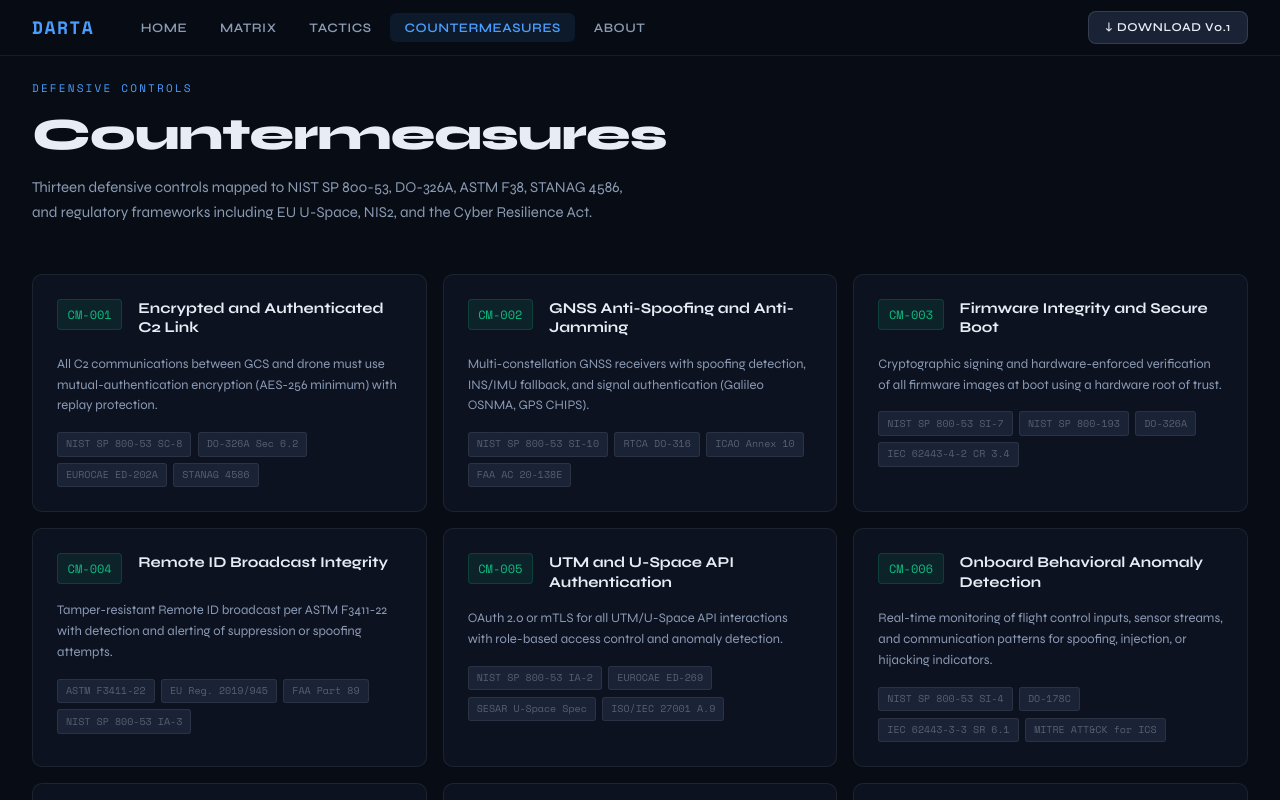
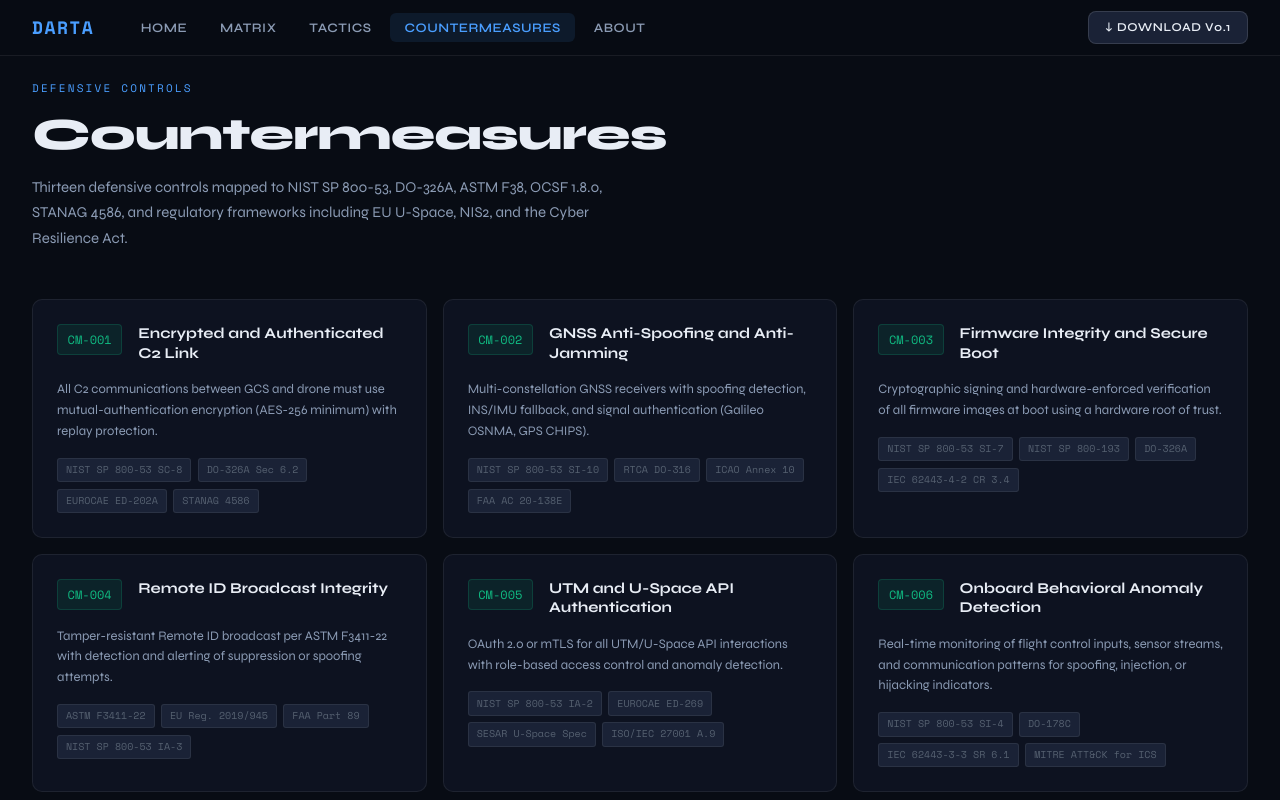
Before and after one commit to Giorgiofox/darta, a React (Vite) app in the folder site/: page / in a window 1280 px wide. Both pictures are taken after a click on the button "COUNTERMEASURES". Shown: the top 800 px of the page. Built offline with nearby package versions, Linux system fonts and the light colour scheme.

Commit message:
add https://schema.ocsf.io/1.8.0/categories/unmanned_systems

```diff
--- a/site/src/App.jsx
+++ b/site/src/App.jsx
@@ -755,6 +755,7 @@ function HomeView({ goToMatrix, goToTactics, totalTechs, totalSubs, goToTactic }
             {name:"NIST SP 800-53", role:"Countermeasure control mapping", url:"https://csrc.nist.gov/publications/detail/sp/800-53/rev-5/final"},
             {name:"DO-326A / ED-202A", role:"Aviation cybersecurity process standards", url:"https://eurocae.net/news/posts/2019/march/eurocae-ed-202a-update/"},
             {name:"ASTM F38", role:"UAS-specific standards (Remote ID, forensics)", url:"https://www.astm.org/committee-f38.html"},
+            {name:"OCSF 1.8.0", role:"Unmanned Systems event schema — drone_flights_activity & airborne_broadcast_activity (Category 8)", url:"https://schema.ocsf.io/1.8.0/categories/unmanned_systems"},
           ].map(r => (
             <a key={r.name} href={r.url} target="_blank" rel="noopener noreferrer"
               style={{background:"var(--bg2)", border:"1px solid var(--border)", borderRadius:"8px", padding:"1rem", display:"block", textDecoration:"none", transition:"border-color 0.15s, transform 0.15s"}}
@@ -1012,7 +1013,7 @@ function CountermeasuresView() {
       <div className="section-header">
         <div className="section-label">Defensive Controls</div>
         <h2 className="section-title">Countermeasures</h2>
-        <p className="section-desc">Thirteen defensive controls mapped to NIST SP 800-53, DO-326A, ASTM F38, STANAG 4586, and regulatory frameworks including EU U-Space, NIS2, and the Cyber Resilience Act.</p>
+        <p className="section-desc">Thirteen defensive controls mapped to NIST SP 800-53, DO-326A, ASTM F38, OCSF 1.8.0, STANAG 4586, and regulatory frameworks including EU U-Space, NIS2, and the Cyber Resilience Act.</p>
       </div>
       <div className="cm-grid">
         {COUNTERMEASURES.map(cm => (
```
